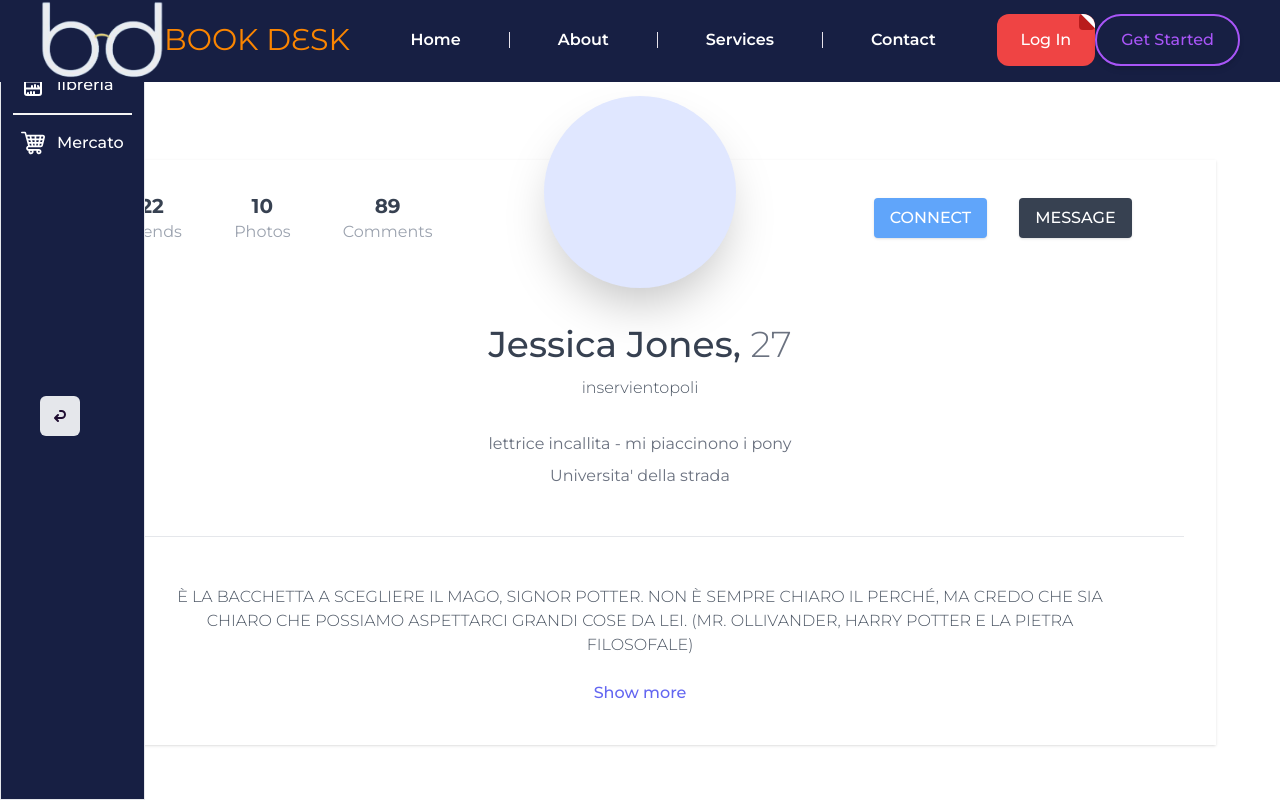
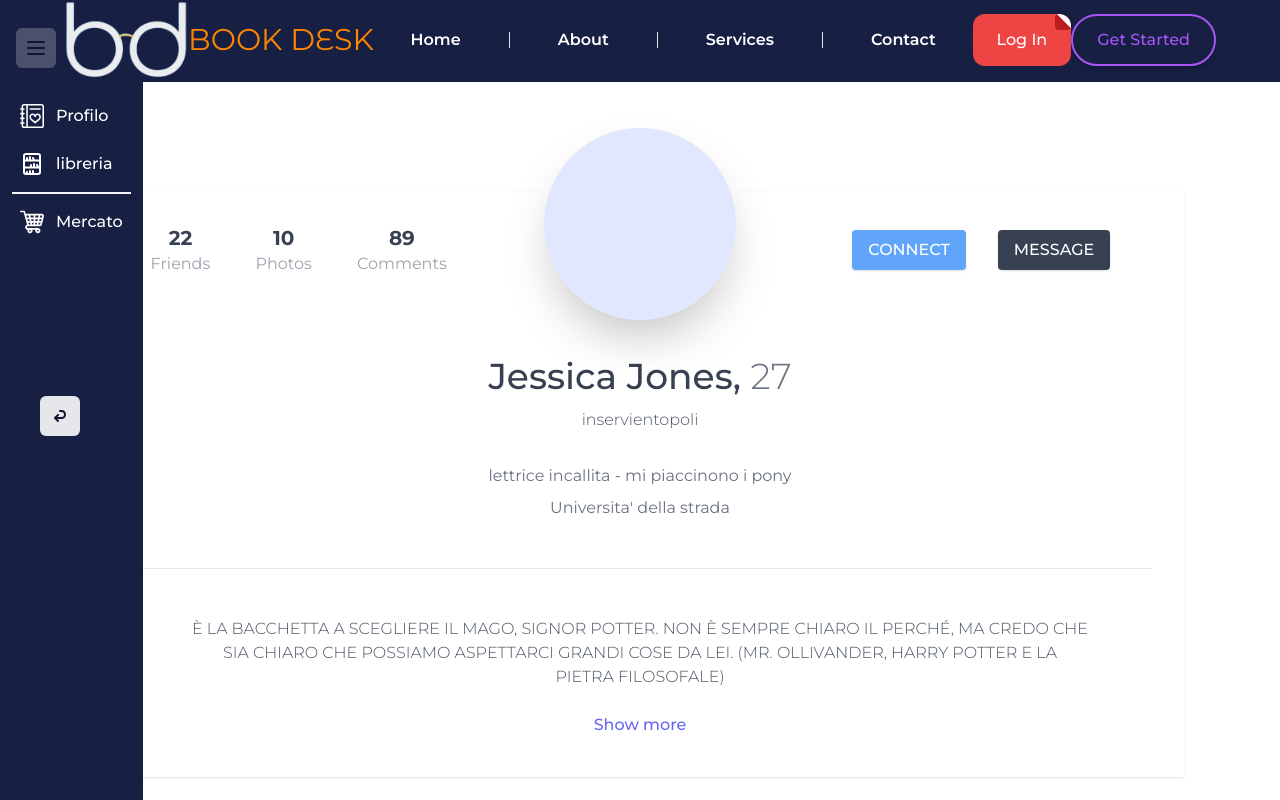
Before and after one commit to MartaTricoli/Project_BookDesk, a React (Vite) app: page /myprofile in a window 1280 px wide. Shown: the top 800 px of the page. Built offline with nearby package versions, Linux system fonts and the light colour scheme.

Commit message:
fixed sidebar

```diff
--- a/src/App.jsx
+++ b/src/App.jsx
@@ -17,7 +17,7 @@ const App = () => {
         <Route path="/" element={<BasePage />}>
           <Route path="/devatwork" element={<DevAtWork />} />
           <Route path="/shop" element={<Shop />} />
-          <Route path="/myprofile" element={<MySelf />}/>
+            <Route path="/myprofile" element={<MySelf />}/>
           <Route path="/feed" element={<Feed />}>
             <Route path="/feed/follow" element={<Follow />} />
             <Route path="/feed/allusers" element={<AllUsers />} />
--- a/src/components/shared/ActualBook.jsx
+++ b/src/components/shared/ActualBook.jsx
@@ -69,13 +69,13 @@ const ActualBook = () => {
                             placeholder="Inserisci il numero"
                         />
 
-                        <button class="relative inline-block text-lg group" onClick={updateProgress}>
-                            <span class="relative z-10 block px-5 py-3 overflow-hidden font-medium leading-tight text-gray-800 transition-colors duration-300 ease-out border-2 border-gray-900 rounded-lg group-hover:text-white">
-                                <span class="absolute inset-0 w-full h-full px-5 py-3 rounded-lg bg-gray-50"></span>
-                                <span class="absolute left-0 w-48 h-48 -ml-2 transition-all duration-300 origin-top-right -rotate-90 -translate-x-full translate-y-12 bg-new_light_blue group-hover:-rotate-180 ease"></span>
-                                <span class="relative">Aggiorna</span>
+                        <button className="relative inline-block text-lg group" onClick={updateProgress}>
+                            <span className="relative z-10 block px-5 py-3 overflow-hidden font-medium leading-tight text-gray-800 transition-colors duration-300 ease-out border-2 border-gray-900 rounded-lg group-hover:text-white">
+                                <span className="absolute inset-0 w-full h-full px-5 py-3 rounded-lg bg-gray-50"></span>
+                                <span className="absolute left-0 w-48 h-48 -ml-2 transition-all duration-300 origin-top-right -rotate-90 -translate-x-full translate-y-12 bg-new_light_blue group-hover:-rotate-180 ease"></span>
+                                <span className="relative">Aggiorna</span>
                             </span>
-                            <span class="absolute bottom-0 right-0 w-full h-12 -mb-1 -mr-1 transition-all duration-200 ease-linear bg-gray-900 rounded-lg group-hover:mb-0 group-hover:mr-0" data-rounded="rounded-lg"></span>
+                            <span className="absolute bottom-0 right-0 w-full h-12 -mb-1 -mr-1 transition-all duration-200 ease-linear bg-gray-900 rounded-lg group-hover:mb-0 group-hover:mr-0" data-rounded="rounded-lg"></span>
                         </button>
                     </div>
                 </div>
--- a/src/components/shared/Navbar.jsx
+++ b/src/components/shared/Navbar.jsx
@@ -3,7 +3,7 @@ import Logo from "../../assets/LandingPage/logo_without_bg.png";
 const Navbar = () => {
   return (
     <>
-      <nav className="h-20 w-full p-10 flex items-center justify-between border-b-2 border-solid border-new_navy_blue text-white mb-24 bg-new_navy_blue top-0 fixed z-[999]">
+      <nav className="h-20 w-full py-10 px-16 flex items-center justify-between border-b-2 border-solid border-new_navy_blue text-white mb-24 bg-new_navy_blue top-0 fixed z-[998]">
         <a>
           <div className="flex items-center text-new_orange ">
             <img className="h-20 w-30" src={Logo} alt="Website Logo" />
--- a/src/components/shared/Sidebar.jsx
+++ b/src/components/shared/Sidebar.jsx
@@ -20,9 +20,10 @@ const Sidebar = () => {
 
     return (
         <>
-            <button
+        <div>
+            <button id="closeSidebar"
                 onClick={toggleSidebar}
-                className="fixed top-8 transform -translate-y-1/2 m-4 p-2 text-gray-900 bg-gray-200 dark:bg-gray-700 opacity-25 hover:opacity-100 rounded-md"
+                className="fixed z-[999] top-8 transform -translate-y-1/2 m-4 p-2 text-gray-900 bg-gray-200 dark:bg-gray-700 opacity-25 hover:opacity-100 rounded-md"
             >
                 <div className="w-6 h-6">
                     <svg viewBox="0 0 24 24" fill="none" xmlns="http://www.w3.org/2000/svg">
@@ -33,8 +34,8 @@ const Sidebar = () => {
                 </div></button>
             <aside
                 id="separator-sidebar"
-                className={`fixed top-0 left-0 z-40 min-w-[fit-content] h-screen ${isSidebarOpen ? "" : "opacity-0 pointer-events-none"
-                    } transition-opacity duration-300 border`}
+                className={`mt-20 fixed top-0 left-0 z-40 min-w-[fit-content] h-screen ${isSidebarOpen ? "" : "opacity-0 pointer-events-none"
+                    } transition-opacity duration-300`}
             >
                 <button
                     onClick={toggleSidebar}
@@ -183,6 +184,7 @@ const Sidebar = () => {
                     </ul>
                 </div>
             </aside>
+            </div>
         </>
     );
 };
--- a/src/pages/BasePage.jsx
+++ b/src/pages/BasePage.jsx
@@ -7,13 +7,15 @@ import { useState } from "react"
 export const BasePage = () => {
     const [isSidebarOpen, setIsSidebarOpen] = useState(true);
 
-   const toggleSidebar = () => {
-     setIsSidebarOpen(!isSidebarOpen);
-   };
-    return(
+    const toggleSidebar = () => {
+        setIsSidebarOpen(!isSidebarOpen);
+    };
+    return (
         <>
             <Navbar />
-            <Sidebar isSidebarOpen={isSidebarOpen} toggleSidebar={toggleSidebar} />
+            <div>
+                <Sidebar isSidebarOpen={isSidebarOpen} toggleSidebar={toggleSidebar} />
+            </div>
             <Outlet />
             <Footer />
         </>
--- a/src/pages/Profile.jsx
+++ b/src/pages/Profile.jsx
@@ -6,7 +6,7 @@ const MySelf = () => {
 
     return (
         <>
-            <div className="p-16">
+            <div className="p-24">
                 <div className="p-8 bg-white shadow mt-24 max-sm:-mt-8">
                     <div className="grid grid-cols-1 md:grid-cols-3">
                         <div className="flex flex-col md:flex-row text-center order-last md:order-first mt-20 md:mt-0">
```
